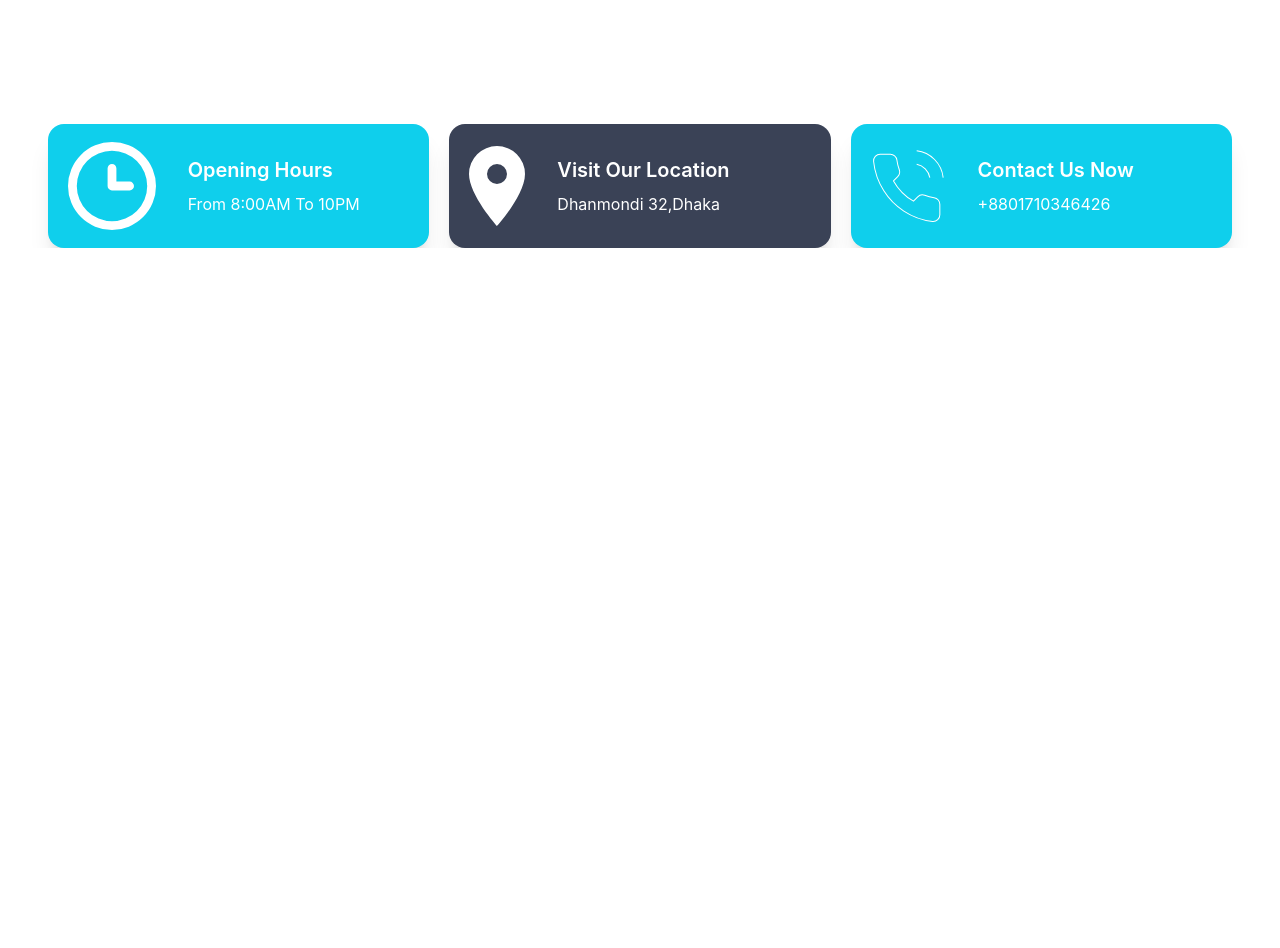
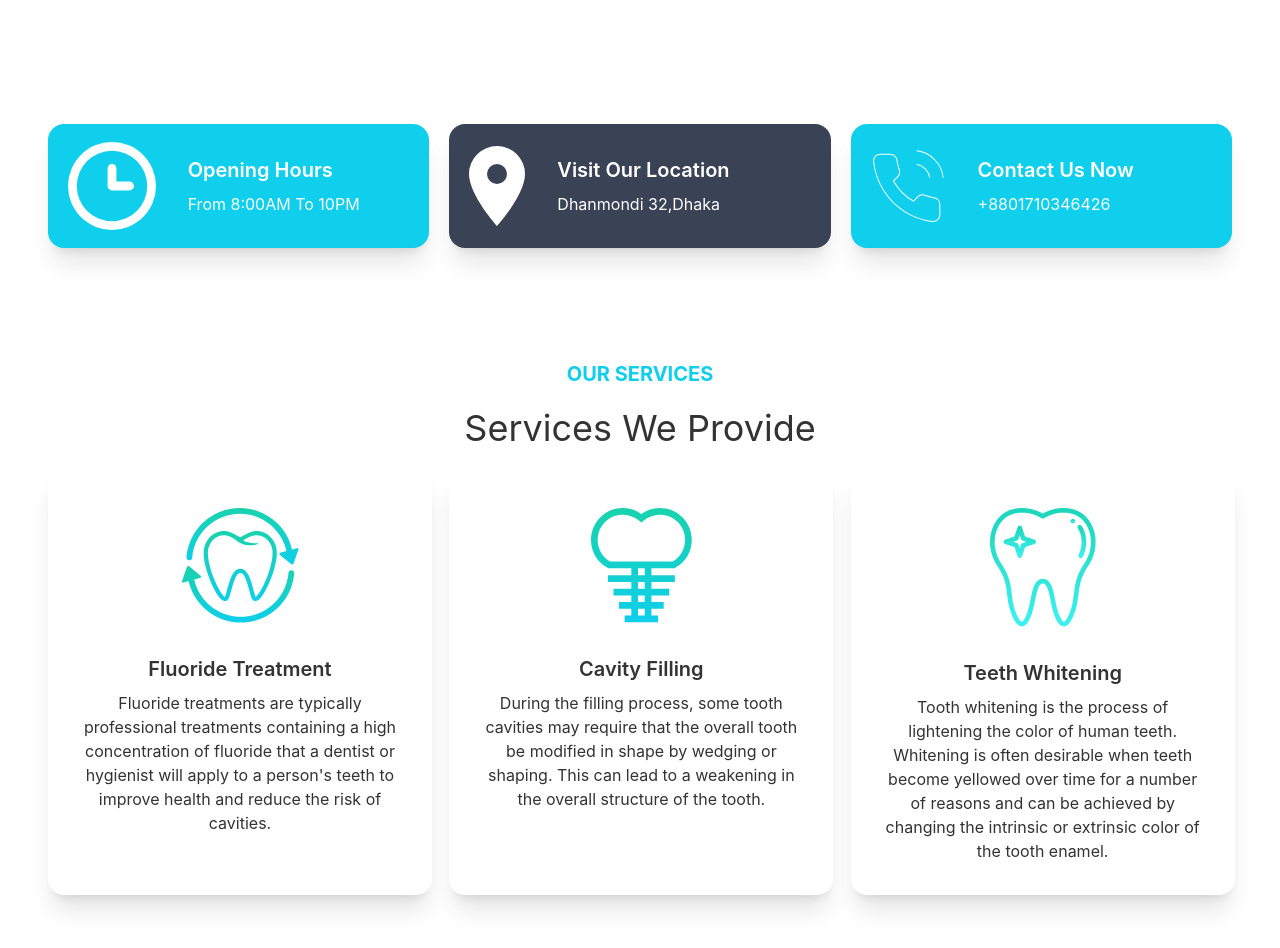
Before and after one commit to meraj191-35-2735/doctors-portal-client, a React (Create React App) app: page / in a window 1280 px wide. Shown: the part 740-1688 px from the top of the page. Before the commit the page ends 988 px from the top, so only its background shows below. Built offline with nearby package versions, Linux system fonts and the light colour scheme.

Commit message:
services done

```diff
--- a/src/Pages/Home/Banner.js
+++ b/src/Pages/Home/Banner.js
@@ -2,7 +2,7 @@ import React from "react";
 import chair from "../../assets/images/chair.png";
 const Banner = () => {
   return (
-    <div class="hero min-h-screen px-12">
+    <div class="hero min-h-screen">
       <div class="hero-content flex-col lg:flex-row-reverse">
         <img src={chair} className="max-w-sm rounded-lg shadow-2xl" />
         <div>
--- a/src/Pages/Home/Home.js
+++ b/src/Pages/Home/Home.js
@@ -1,12 +1,14 @@
 import React from "react";
 import Banner from "./Banner";
 import Info from "./Info";
+import Services from "./Services";
 
 const Home = () => {
   return (
-    <div>
+    <div className="px-12">
       <Banner></Banner>
       <Info></Info>
+      <Services></Services>
     </div>
   );
 };
--- a/src/Pages/Home/Info.js
+++ b/src/Pages/Home/Info.js
@@ -6,7 +6,7 @@ import phone from "../../assets/icons/phone.svg";
 
 const Info = () => {
   return (
-    <div className="grid grid-cols-1 lg:grid-cols-3 gap-5 px-12">
+    <div className="grid grid-cols-1 lg:grid-cols-3 gap-5">
       <InfoCard
         title="Opening Hours"
         image={clock}
--- a/src/Pages/Home/InfoCard.js
+++ b/src/Pages/Home/InfoCard.js
@@ -3,7 +3,7 @@ import React from "react";
 const InfoCard = ({ title, image, text, bgClass }) => {
   return (
     <div class={`card lg:card-side shadow-xl ${bgClass}`}>
-      <figure className="pl-5">
+      <figure className="pl-5 pt-5 lg:pt-0">
         <img src={image} alt="Album" />
       </figure>
       <div class="card-body">
--- /dev/null
+++ b/src/Pages/Home/Service.js
@@ -0,0 +1,18 @@
+import React from "react";
+
+const Service = ({ service }) => {
+  const { name, description, image } = service;
+  return (
+    <div class="card w-96 bg-base-100 shadow-xl">
+      <figure class="px-10 pt-10">
+        <img src={image} alt="Shoes" class="rounded-xl" />
+      </figure>
+      <div class="card-body items-center text-center">
+        <h2 class="card-title">{name}</h2>
+        <p>{description}</p>
+      </div>
+    </div>
+  );
+};
+
+export default Service;
--- /dev/null
+++ b/src/Pages/Home/Services.js
@@ -0,0 +1,48 @@
+import React from "react";
+import Service from "./Service";
+import fluoride from "../../assets/images/fluoride.png";
+import cavity from "../../assets/images/cavity.png";
+import whitening from "../../assets/images/whitening.png";
+
+const Services = () => {
+  const services = [
+    {
+      _id: 1,
+      name: "Fluoride Treatment",
+      description:
+        "Fluoride treatments are typically professional treatments containing a high concentration of fluoride that a dentist or hygienist will apply to a person's teeth to improve health and reduce the risk of cavities.",
+      image: fluoride,
+    },
+    {
+      _id: 2,
+      name: "Cavity Filling",
+      description:
+        "During the filling process, some tooth cavities may require that the overall tooth be modified in shape by wedging or shaping. This can lead to a weakening in the overall structure of the tooth.",
+      image: cavity,
+    },
+    {
+      _id: 3,
+      name: "Teeth Whitening",
+      description:
+        "Tooth whitening is the process of lightening the color of human teeth. Whitening is often desirable when teeth become yellowed over time for a number of reasons and can be achieved by changing the intrinsic or extrinsic color of the tooth enamel.",
+      image: whitening,
+    },
+  ];
+  return (
+    <div className="my-28">
+      <div className="text-center ">
+        <h3 className="mb-5 text-primary text-xl font-bold uppercase">
+          Our Services
+        </h3>
+        <h2 className="text-4xl mb-5">Services We Provide</h2>
+        <div className="grid grid-cols-1 md:grid-cols-2 lg:grid-cols-3 gap-5 ">
+          {services.map((service) => (
+            <Service service={service} key={service._id}></Service>
+          ))}
+        </div>
+      </div>
+    </div>
+  );
+};
+
+export default Services;
```
